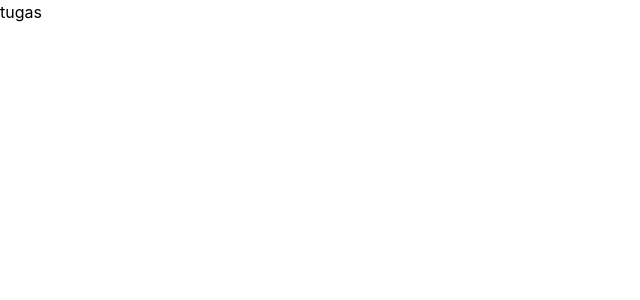
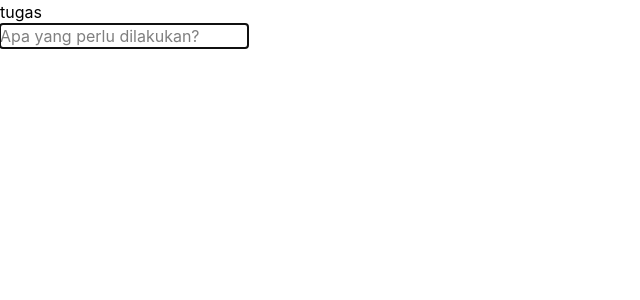
Before and after one commit to ginaze/cpase, a Svelte app: page / in a window 1280 px wide. Shown: the top 300 px of the page, without its empty margins (0-640 px from the left). Built offline with nearby package versions, Linux system fonts and the light colour scheme.

Commit message:
feat: add Header component with Indonesian placeholder and enter handler

```diff
--- a/src/components/App.svelte
+++ b/src/components/App.svelte
@@ -1,6 +1,9 @@
+<!-- src/components/App.svelte -->
 <script lang="ts">
+	import Header from './Header.svelte';
+	import '../app.css';
 </script>
 
-<main>
-	<h1>tugas</h1>
-</main>
+<section class="todoapp">
+	<Header />
+</section>
--- /dev/null
+++ b/src/components/Header.svelte
@@ -0,0 +1,24 @@
+<!-- src/components/Header.svelte -->
+<script lang="ts">
+	import { todoStore } from '#lib/todoStore.svelte';
+
+	let text = $state('');
+
+	function handleKeydown(event: KeyboardEvent) {
+		if (event.key === 'Enter' && text.trim()) {
+			todoStore.add(text.trim());
+			text = '';
+		}
+	}
+</script>
+
+<header class="header">
+	<h1>tugas</h1>
+	<input
+		class="new-todo"
+		placeholder="Apa yang perlu dilakukan?"
+		autofocus
+		bind:value={text}
+		onkeydown={handleKeydown}
+	/>
+</header>
```
Also changed, not shown: 1 other file (tests, documents, lock files or other folders).
